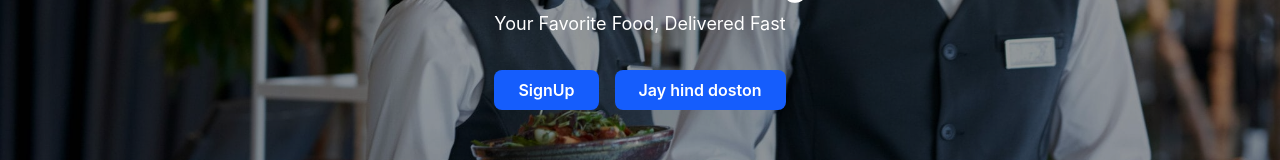
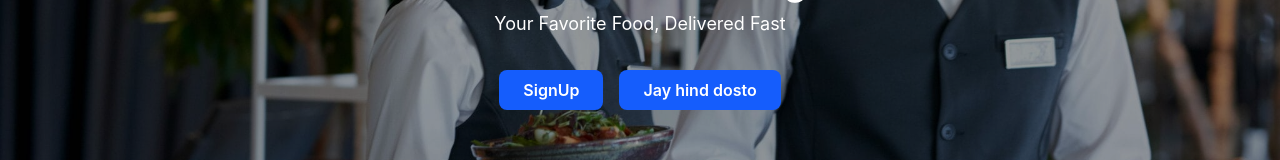
Before and after one commit to satyanshu123456/Cravings_7, a React (Vite) app: page / in a window 1280 px wide. Shown: the part 439-599 px from the top of the page. Built offline with nearby package versions, Linux system fonts and the light colour scheme.

Commit message:
fix: correct typo in button text on Home component

```diff
--- a/src/pages/Home.jsx
+++ b/src/pages/Home.jsx
@@ -18,7 +18,7 @@ const Home = () => {
             </button>
 
             <button className="mt-4 px-6 py-2 bg-blue-600  text-white font-semibold rounded-lg">
-              Jay hind doston
+              Jay hind dosto
             </button>
           </div>
         </div>
```
